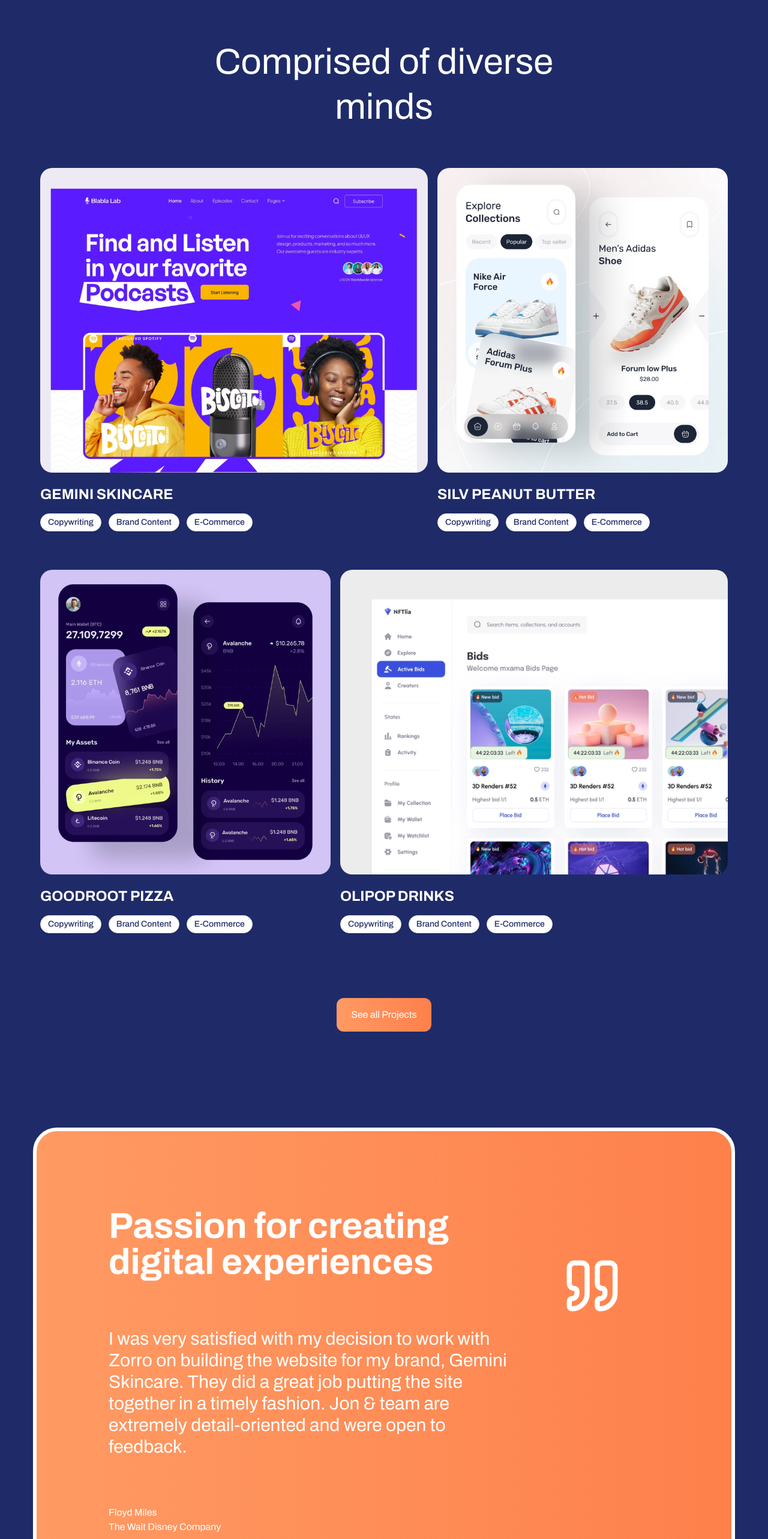
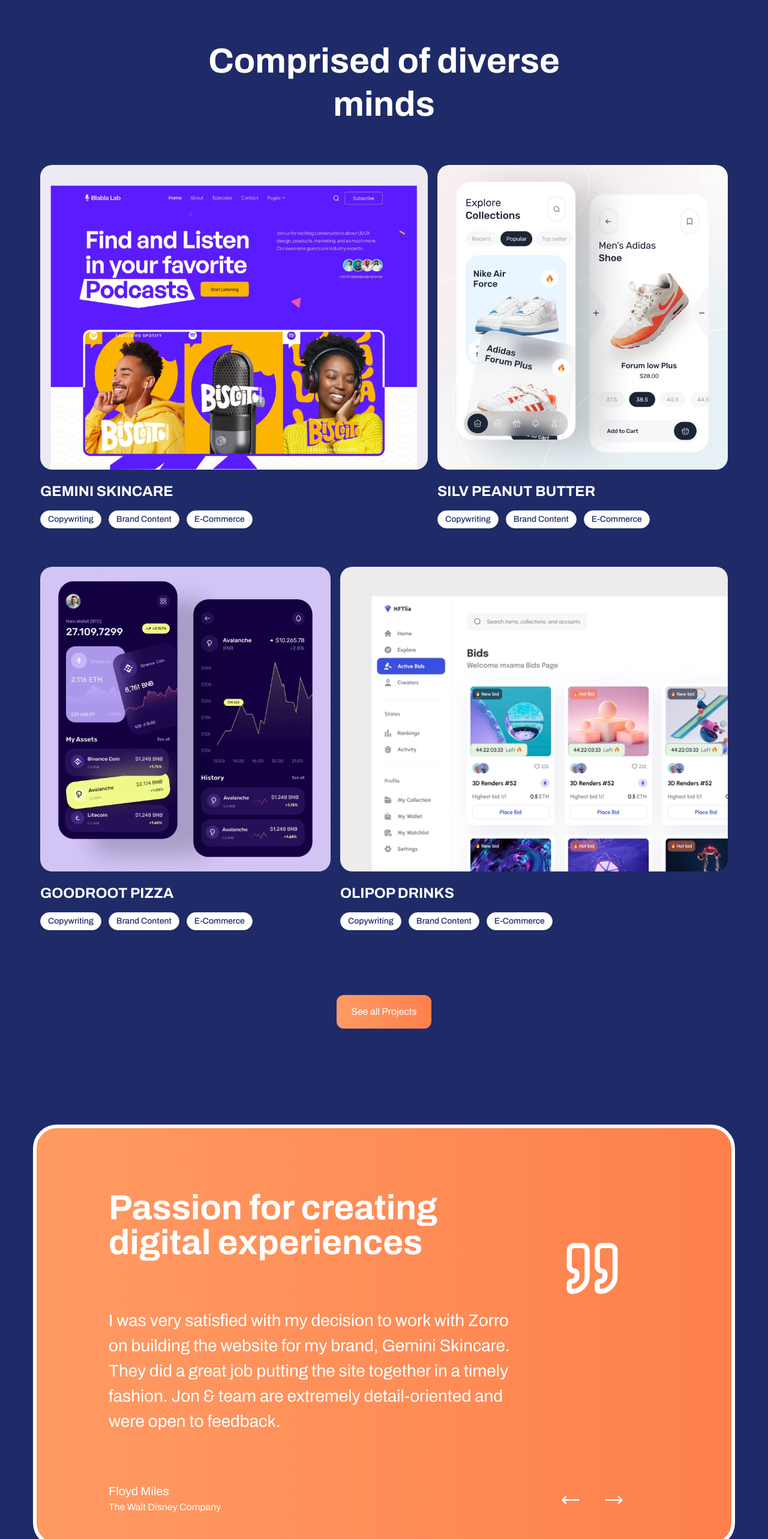
Before and after one commit to kshitijakarsh/codesblue, a Next.js app: page / in a window 1280 px wide. Shown: the part 4515-7081 px from the top of the page at 60% size. Built offline with nearby package versions, Linux system fonts and the light colour scheme.

Commit message:
fixed font for all

```diff
--- a/components/sections/cta.tsx
+++ b/components/sections/cta.tsx
@@ -1,8 +1,8 @@
 export default function Cta() {
   return (
-    <div className="bg-[#1F2B68] flex justify-center py-[120px] px-4">
-      <div className="w-full max-w-[676px] text-center">
-        <h1 className="text-3xl md:text-6xl text-white leading-tight">
+    <div className="bg-[#1F2B68] flex justify-center py-[120px] px-2">
+      <div className="w-full max-w-[750px] text-center">
+        <h1 className="text-[58px] md:text-6xl text-white font-semibold">
           Have an Idea? Let's Build and Scale It!
         </h1>
         <button className="py-4 px-6 rounded-xl bg-gradient-to-r from-[#FF9A63] to-[#FE804B] text-white transition-transform transform duration-200 hover:scale-105 mt-12">
--- a/components/sections/projects.tsx
+++ b/components/sections/projects.tsx
@@ -5,7 +5,7 @@
   return (
     <div className="bg-[#1F2B68] py-20 px-4">
       <div className="max-w-[660px] mx-auto text-4xl md:text-6xl text-center text-white leading-tight px-2">
-        <h1>Comprised of diverse minds</h1>
+        <h1 className="text-[58px] font-semibold">Comprised of diverse minds</h1>
       </div>
 
       <div className="mt-16 flex justify-center items-center">
--- a/components/sections/testimonials.tsx
+++ b/components/sections/testimonials.tsx
@@ -34,7 +34,7 @@
     <div className="bg-[#1F2B68] py-20 px-4 flex justify-center items-center">
       <div className="w-full max-w-[1170px]">
         <div className="hidden lg:flex bg-gradient-to-r from-[#FF9A63] to-[#FE804B] rounded-[40px] border-[6px] border-white px-6 py-12">
-          <div className="flex ml-24 mt-20 gap-10">
+          <div className="flex ml-24 mt-14 gap-10">
             <div className="w-[674px]">
               <AnimatePresence mode="wait">
                 <motion.div
@@ -44,15 +44,15 @@
                   exit={{ opacity: 0, x: -40 }}
                   transition={{ duration: 0.4 }}
                 >
-                  <h1 className="text-6xl text-white font-bold">
+                  <h1 className="text-[58px] leading-[1] text-white font-bold">
                     Passion for creating digital experiences
                   </h1>
-                  <p className="text-3xl text-white mt-20">
+                  <p className="text-[28px] font-light text-white mt-20">
                     {testimonial.quote}
                   </p>
                   <div className="mt-20 text-white">
-                    <h1>{testimonial.name}</h1>
-                    <h1>{testimonial.company}</h1>
+                    <h1 className="text-[20px]">{testimonial.name}</h1>
+                    <h1 className="text-[16px]">{testimonial.company}</h1>
                   </div>
                 </motion.div>
               </AnimatePresence>
@@ -78,7 +78,7 @@
                   <path d="M5 3a2 2 0 0 0-2 2v6a2 2 0 0 0 2 2 1 1 0 0 1 1 1v1a2 2 0 0 1-2 2 1 1 0 0 0-1 1v2a1 1 0 0 0 1 1 6 6 0 0 0 6-6V5a2 2 0 0 0-2-2z" />
                 </motion.svg>
 
-                <div className="flex gap-10 justify-center mt-40 pb-10">
+                <div className="flex gap-10 justify-center pb-22">
                   <motion.svg
                     xmlns="http://www.w3.org/2000/svg"
                     width="32"
```
